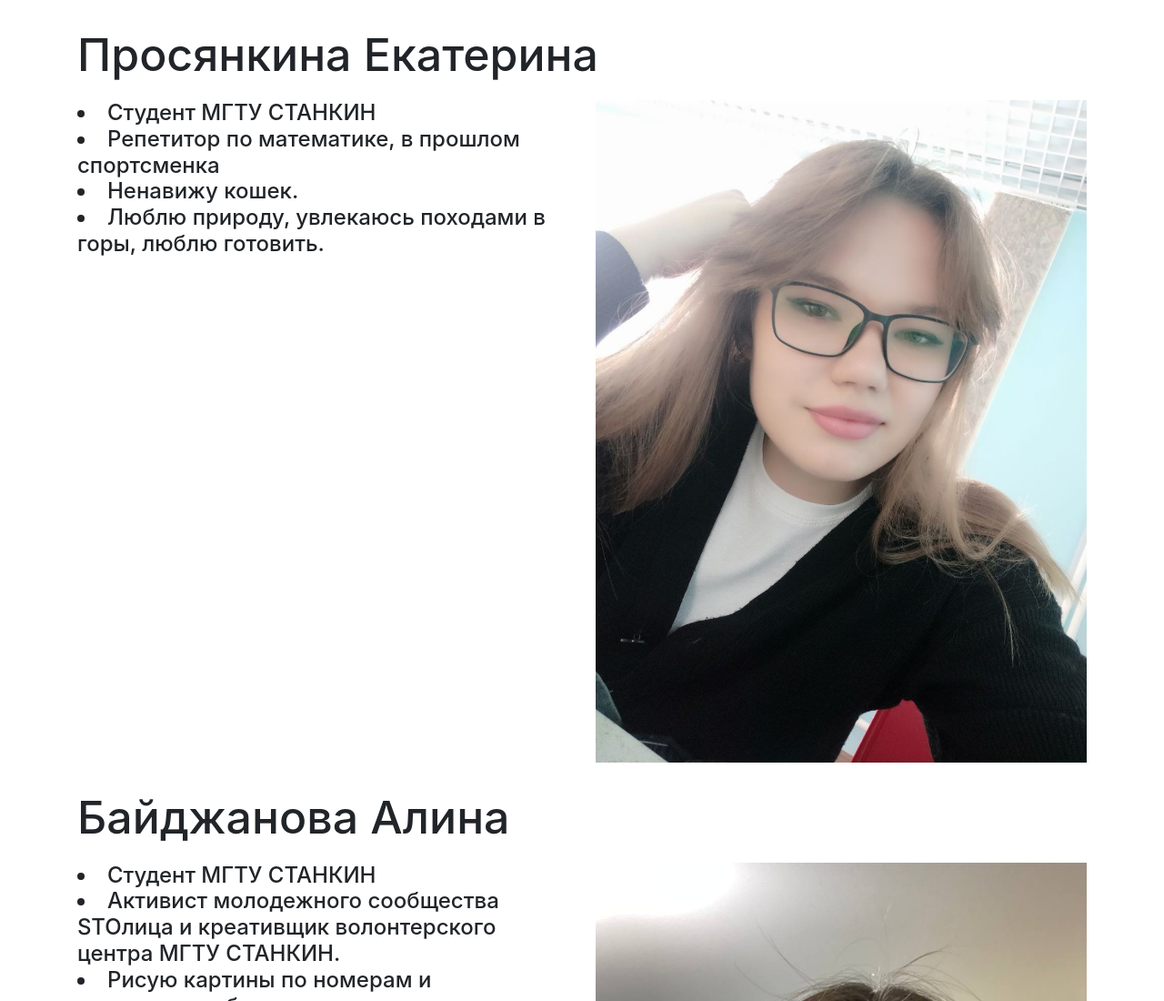
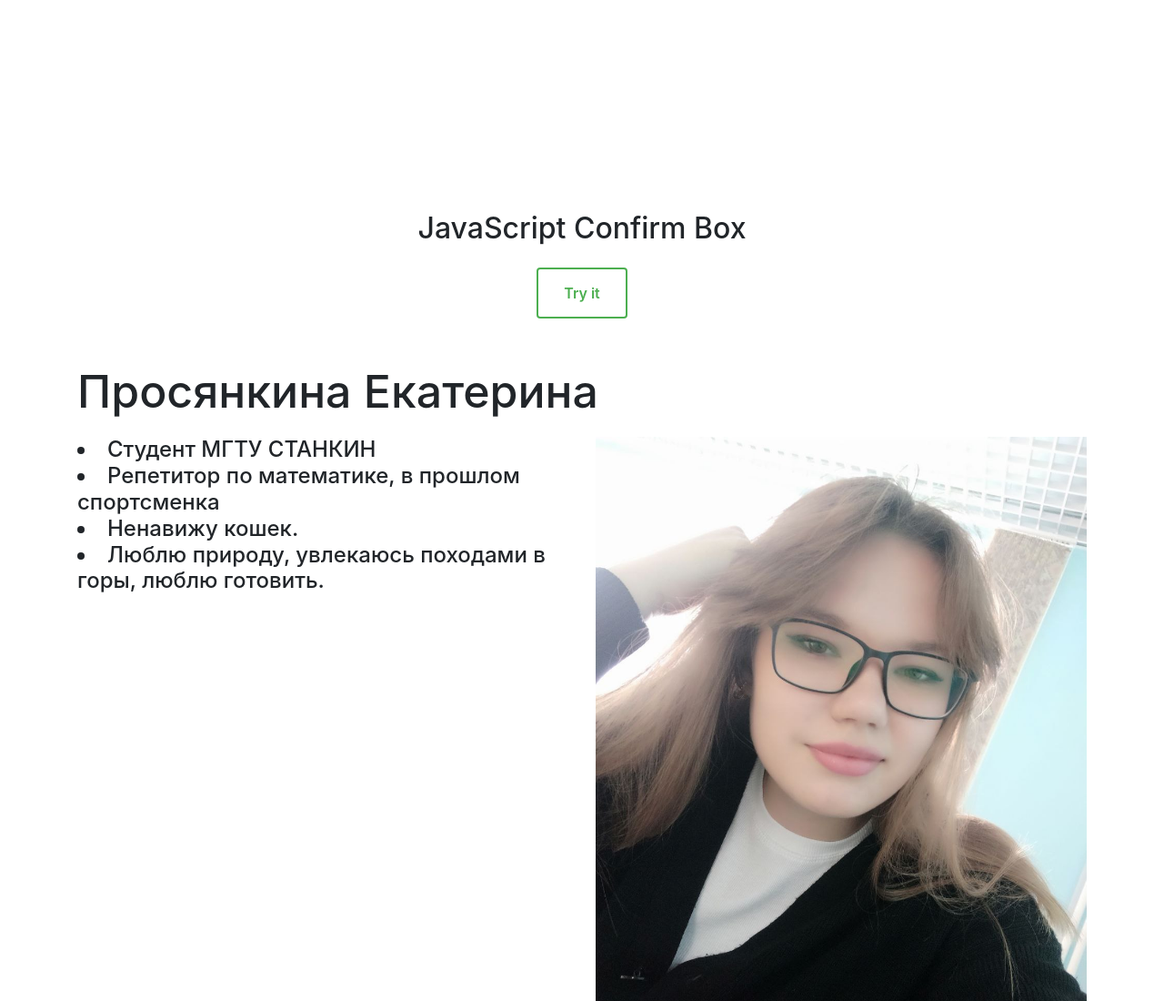
Before and after one commit to Alina121212/Alina121212.github.io, a plain HTML site: page index.html in a window 1280 px wide. Shown: the top 1100 px of the page at 91% size. Drawn offline with nearby package versions, Linux system fonts and the light colour scheme.

Commit message:
Update index.html

```diff
--- a/index.html
+++ b/index.html
@@ -48,11 +48,88 @@
     .col-xl-6{
         border-right: 20px;
     }
+    .btn {
+    border-radius: 4px;
+    border: solid 2px #4CAF50;
+    color: #4CAF50;
+    font-weight: 600;
+    font-size: 18px;
+    padding: 14px 28px;
+    text-align: center;
+    text-decoration: none;
+    display: inline-block;
+    font-size: 16px;
+    margin: 4px 2px;
+    transition-duration: 0.4s;
+    cursor: pointer;
+}
+
+.btn:hover {
+    background-color: #4CAF50;
+    color: white;
+}
+
+.main {
+    display: flex;
+    flex-direction: column;
+    align-items: center;
+    padding-top: 24vh;
+    justify-content: center;
+}
+
+ul{
+    width:300px;
+}
+ul * {
+    font-size: 18px;
+    animation-duration: 1s;
+    animation-name: slidein;
+}
+
+@keyframes slidein {
+    from {
+        margin-left: -50px;
+        opacity: 0;
+    }
+
+    to {
+        margin-left: 0;
+        opacity: 1;
+    }
+}
 
   </style>
+
 </head>
 
 <body>
+  <div class="main">
+            <h2>JavaScript Confirm Box</h2>
+            <button class="btn" onclick="myFunction()">Try it</button>
+            <ul id="demo">
+
+            </ul>
+        </div>
+        <script>
+            function sleep(ms) {
+                return new Promise(resolve => setTimeout(resolve, ms));
+            }
+            function myFunction() {
+                (async () => {
+                    let response = await fetch('https://kav-api.kovalev.team/servodrive/lastActualData?servoDriveId=1');
+                    let el = document.getElementById('demo')
+                    el.innerHTML = ""
+                    let text = await response.text(); // прочитать тело ответа как текст
+                    for (const [key, value] of Object.entries(JSON.parse(text)[0])) {
+                        const newEl = document.createElement("li")
+                        newEl.appendChild(document.createTextNode(`${key}: ${value}`))
+                        el.appendChild(newEl)
+                        await sleep(100)
+                    }
+                })()
+            }
+        </script>
+
   <div class="container">
     <div class="row">
       <div class="col-12">
```
